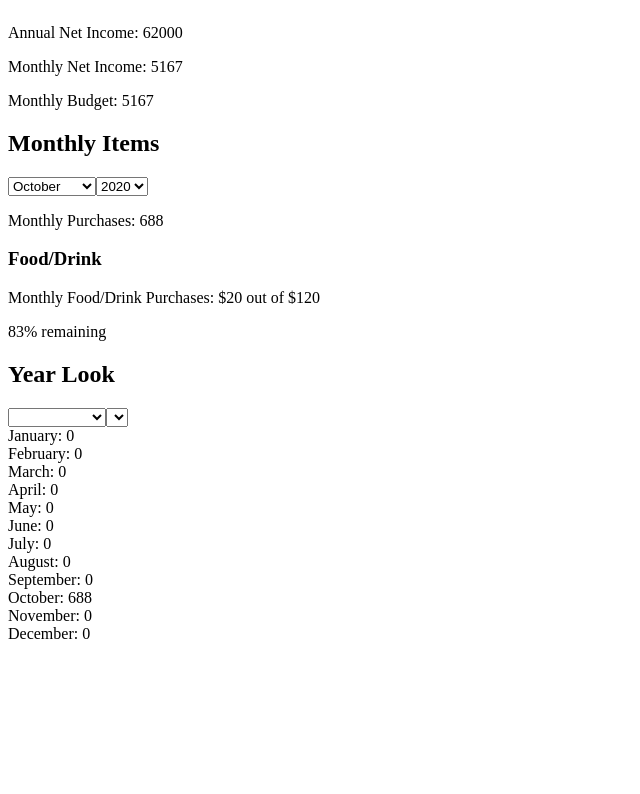
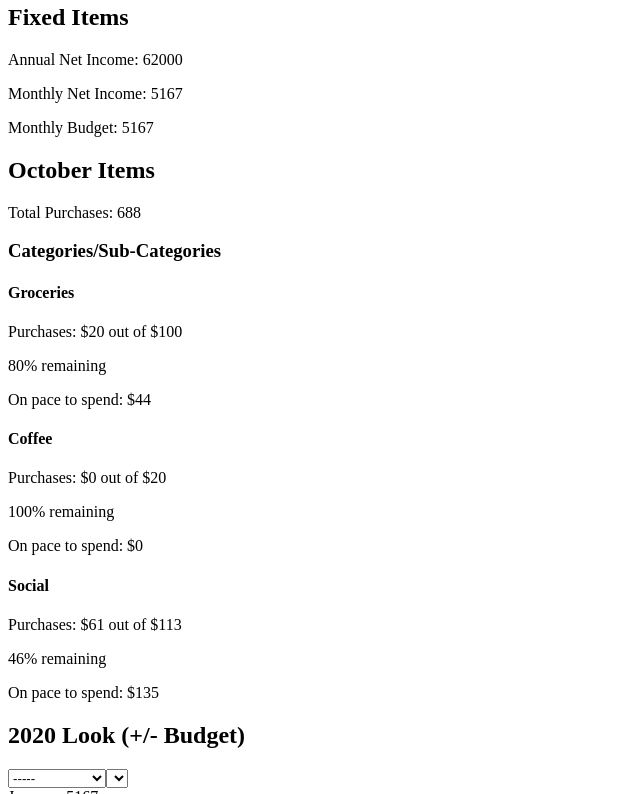
Before and after one commit to cameron-yee/callandor, a Gatsby site: page / in a window 1280 px wide. Shown: the part 103-897 px from the top of the page, without its empty margins (0-640 px from the left). Before the commit the page ends 800 px from the top, so only its background shows below. Built offline with nearby package versions, Linux system fonts and the light colour scheme; Gatsby itself is replaced by a stand-in of ours.

Commit message:
Edit YearLook; dashboard

```diff
--- a/src/components/year-look.tsx
+++ b/src/components/year-look.tsx
@@ -1,37 +1,47 @@
-import React, { useState } from 'react'
+import React, { useState, useEffect } from 'react'
 
-import { useMonthlyPurchases } from '../hooks'
+import { useBudget, useMonthlyPurchases } from '../hooks'
 
 import { CATEGORIES, SUB_CATEGORIES } from '../constants'
 
 import Select from './select'
 
-import { PurchaseFilterType } from '../types'
+import { BudgetFilterType, PurchaseFilterType } from '../types'
 
 
 const YearLook = ({ year }: { year: number }) => {
   const [filter, setFilter] = useState<string>('')
-  const [filterType, setFilterType] = useState<PurchaseFilterType>('')
+  const [filterType, setFilterType] = useState<BudgetFilterType | PurchaseFilterType>('-----')
 
-  const monthOne: number = useMonthlyPurchases({ month: 1, year: year, filter: filter, filterType: filterType})
-  const monthTwo: number = useMonthlyPurchases({ month: 2, year: year, filter: filter, filterType: filterType})
-  const monthThree: number = useMonthlyPurchases({ month: 3, year: year, filter: filter, filterType: filterType})
-  const monthFour: number = useMonthlyPurchases({ month: 4, year: year, filter: filter, filterType: filterType})
-  const monthFive: number = useMonthlyPurchases({ month: 5, year: year, filter: filter, filterType: filterType})
-  const monthSix: number = useMonthlyPurchases({ month: 6, year: year, filter: filter, filterType: filterType})
-  const monthSeven: number = useMonthlyPurchases({ month: 7, year: year, filter: filter, filterType: filterType})
-  const monthEight: number = useMonthlyPurchases({ month: 8, year: year, filter: filter, filterType: filterType})
-  const monthNine: number = useMonthlyPurchases({ month: 9, year: year, filter: filter, filterType: filterType})
-  const monthTen: number = useMonthlyPurchases({ month: 10, year: year, filter: filter, filterType: filterType})
-  const monthEleven: number = useMonthlyPurchases({ month: 11, year: year, filter: filter, filterType: filterType})
-  const monthTwelve: number = useMonthlyPurchases({ month: 12, year: year, filter: filter, filterType: filterType})
+  const monthOnePurchases: number = useMonthlyPurchases({ month: 1, year: year, filter: filter, filterType: filterType})
+  const monthTwoPurchases: number = useMonthlyPurchases({ month: 2, year: year, filter: filter, filterType: filterType})
+  const monthThreePurchases: number = useMonthlyPurchases({ month: 3, year: year, filter: filter, filterType: filterType})
+  const monthFourPurchases: number = useMonthlyPurchases({ month: 4, year: year, filter: filter, filterType: filterType})
+  const monthFivePurchases: number = useMonthlyPurchases({ month: 5, year: year, filter: filter, filterType: filterType})
+  const monthSixPurchases: number = useMonthlyPurchases({ month: 6, year: year, filter: filter, filterType: filterType})
+  const monthSevenPurchases: number = useMonthlyPurchases({ month: 7, year: year, filter: filter, filterType: filterType})
+  const monthEightPurchases: number = useMonthlyPurchases({ month: 8, year: year, filter: filter, filterType: filterType})
+  const monthNinePurchases: number = useMonthlyPurchases({ month: 9, year: year, filter: filter, filterType: filterType})
+  const monthTenPurchases: number = useMonthlyPurchases({ month: 10, year: year, filter: filter, filterType: filterType})
+  const monthElevenPurchases: number = useMonthlyPurchases({ month: 11, year: year, filter: filter, filterType: filterType})
+  const monthTwelvePurchases: number = useMonthlyPurchases({ month: 12, year: year, filter: filter, filterType: filterType})
+
+  const budget: number = useBudget({filter: filter, filterType: (filterType as BudgetFilterType)})
+
+  useEffect(() => {
+    setFilter(filterType === 'category'
+      ? CATEGORIES[0]
+      : filterType === 'subCategory'
+        ? SUB_CATEGORIES[0]
+        : '-----')
+  }, [filterType])
 
   return (
     <div>
       <Select
         value={filterType}
         setValue={setFilterType}
-        options={['category', 'subCategory', '']}
+        options={['category', 'subCategory', '-----']}
       />
       <Select
         value={filter}
@@ -45,18 +55,18 @@ const YearLook = ({ year }: { year: number }) => {
         }
       />
       <div>
-        <div>January: {monthOne}</div>
-        <div>February: {monthTwo}</div>
-        <div>March: {monthThree}</div>
-        <div>April: {monthFour}</div>
-        <div>May: {monthFive}</div>
-        <div>June: {monthSix}</div>
-        <div>July: {monthSeven}</div>
-        <div>August: {monthEight}</div>
-        <div>September: {monthNine}</div>
-        <div>October: {monthTen}</div>
-        <div>November: {monthEleven}</div>
-        <div>December: {monthTwelve}</div>
+        <div>January: {budget - monthOnePurchases}</div>
+        <div>February: {budget - monthTwoPurchases}</div>
+        <div>March: {budget - monthThreePurchases}</div>
+        <div>April: {budget - monthFourPurchases}</div>
+        <div>May: {budget - monthFivePurchases}</div>
+        <div>June: {budget - monthSixPurchases}</div>
+        <div>July: {budget - monthSevenPurchases}</div>
+        <div>August: {budget - monthEightPurchases}</div>
+        <div>September: {budget - monthNinePurchases}</div>
+        <div>October: {budget - monthTenPurchases}</div>
+        <div>November: {budget - monthElevenPurchases}</div>
+        <div>December: {budget - monthTwelvePurchases}</div>
       </div>
     </div>
   )
--- a/src/hooks/use-budget.ts
+++ b/src/hooks/use-budget.ts
@@ -1,6 +1,8 @@
 import { graphql, useStaticQuery } from 'gatsby'
 
 import { BudgetItem, BudgetFilterType } from '../types'
+
+import { roundTwo } from '../utils'
 
 type Edge = {
   node: BudgetItem
@@ -55,9 +57,11 @@ const useBudget = ({
     }
   `)
 
-  const amount: number = Math.round((getMonthlyBudget(data.allBudgetJson.edges, filter, filterType) + Number.EPSILON) * 100 / 100)
+  if (filterType === '-----') {
+    return roundTwo(getMonthlyBudget(data.allBudgetJson.edges))
+  }
 
-  return amount
+  return roundTwo(getMonthlyBudget(data.allBudgetJson.edges, filter, filterType))
 }
 
 export default useBudget
--- a/src/hooks/use-monthly-purchases.ts
+++ b/src/hooks/use-monthly-purchases.ts
@@ -1,6 +1,8 @@
 import { graphql, useStaticQuery } from 'gatsby'
 
 import { Purchase, PurchaseFilterType } from '../types'
+
+import { roundTwo } from '../utils'
 
 type Edge = {
   node: Purchase
@@ -78,9 +80,11 @@ const useMonthlyPurchases = ({
     }
   `)
 
-  const amount: number = Math.round((getMonthlyPurchasesAmount(data.allPurchasesJson.edges, month, year, filterType, filter) + Number.EPSILON) * 100 / 100)
+  if (filterType === '-----') {
+    return roundTwo(getMonthlyPurchasesAmount(data.allPurchasesJson.edges, month, year))
+  }
 
-  return amount
+  return roundTwo(getMonthlyPurchasesAmount(data.allPurchasesJson.edges, month, year, filterType, filter))
 }
 
 export default useMonthlyPurchases
--- a/src/pages/index.tsx
+++ b/src/pages/index.tsx
@@ -18,32 +18,31 @@ const Index = () => {
   const monthlyNetIncome: number = roundTwo(annualNetIncome / 12)
 
   const totalBudget: number = useBudget({})
-  const totalFoodDrinkBudget: number = useBudget({filter:'foodDrink', filterType:'category'})
+  const totalGroceriesBudget: number = useBudget({filter:'groceries', filterType:'subCategory'})
+  const totalCoffeeBudget: number = useBudget({filter:'coffee', filterType:'subCategory'})
+  const totalSocialBudget: number = useBudget({filter:'social', filterType:'category'})
 
   const totalMonthlyPurchases: number = useMonthlyPurchases({month: selectedMonth + 1, year: selectedYear + 2020})
-  const totalMonthlyFoodDrinkPurchases: number = useMonthlyPurchases({month:selectedMonth + 1, year: selectedYear + 2020, filter:'foodDrink', filterType:'category'})
+  const totalMonthlyGroceriesPurchases: number = useMonthlyPurchases({month:selectedMonth + 1, year: selectedYear + 2020, filter:'groceries', filterType:'subCategory'})
+  const totalMonthlyCoffeePurchases: number = useMonthlyPurchases({month:selectedMonth + 1, year: selectedYear + 2020, filter:'coffee', filterType:'subCategory'})
+  const totalMonthlySocialPurchases: number = useMonthlyPurchases({month:selectedMonth + 1, year: selectedYear + 2020, filter:'social', filterType:'category'})
+
+  const date: Date = new Date()
+  const fullYear: number = date.getFullYear()
+
+  const currentDay: number = date.getDate()
+  const currentMonth: number = date.getMonth()
+  const currentYear: number = fullYear - 2020
+
+  const daysInMonth: number = new Date(fullYear, currentMonth + 1, 0).getDate()
 
   useEffect(() => {
-    const date: Date = new Date()
-    const currentMonth: number = date.getMonth()
-    const currentYear: number = date.getFullYear() - 2020
-
     setSelectedMonth(currentMonth)
     setSelectedYear(currentYear)
   }, [])
 
   return (
     <div>
-      <h1>{MONTHS[selectedMonth]}, {YEARS[selectedYear]} Dashboard</h1>
-
-      <h2>Fixed Items</h2>
-      <div>
-        <p>Annual Net Income: {annualNetIncome}</p>
-        <p>Monthly Net Income: {monthlyNetIncome}</p>
-        <p>Monthly Budget: {totalBudget}</p>
-      </div>
-
-      <h2>Monthly Items</h2>
       <div>
         <Select
           options={MONTHS}
@@ -57,18 +56,45 @@ const Index = () => {
         />
       </div>
 
+      <h1>{MONTHS[selectedMonth]}, {YEARS[selectedYear]} Dashboard</h1>
+
+      <h2>Fixed Items</h2>
       <div>
-        <p>Monthly Purchases: {totalMonthlyPurchases}</p>
+        <p>Annual Net Income: {annualNetIncome}</p>
+        <p>Monthly Net Income: {monthlyNetIncome}</p>
+        <p>Monthly Budget: {totalBudget}</p>
+      </div>
+
+      <h2>{MONTHS[selectedMonth]} Items</h2>
+      <div>
+        <p>Total Purchases: {totalMonthlyPurchases}</p>
+
+        <h3>Categories/Sub-Categories</h3>
+        {/*<Dashboard categories={['social']} subCategories={['groceries', 'coffee']} yearLook={true} fixeditems={true} />*/}
+        {/*<DashboardCategory filter='groceries' filterType='foodDrink' />*/}
         <div>
-          <h3>Food/Drink</h3>
-          <p>
-            Monthly Food/Drink Purchases: ${totalMonthlyFoodDrinkPurchases} out of ${totalFoodDrinkBudget}
-          </p>
-          <p>{roundTwo(100 - totalMonthlyFoodDrinkPurchases / totalFoodDrinkBudget * 100)}% remaining</p>
+          <h4>Groceries</h4>
+          <p>Purchases: ${totalMonthlyGroceriesPurchases} out of ${totalGroceriesBudget}</p>
+          <p>{roundTwo(100 - totalMonthlyGroceriesPurchases / totalGroceriesBudget * 100)}% remaining</p>
+          {/*<Remaining filter='groceries' filterType='foodDrink' />*/}
+          <p>On pace to spend: ${roundTwo(totalMonthlyGroceriesPurchases / currentDay * daysInMonth)}</p>
+          {/*<Pace filter='groceries' filterType='foodDrink' />*/}
+        </div>
+        <div>
+          <h4>Coffee</h4>
+          <p>Purchases: ${totalMonthlyCoffeePurchases} out of ${totalCoffeeBudget}</p>
+          <p>{roundTwo(100 - totalMonthlyCoffeePurchases / totalCoffeeBudget * 100)}% remaining</p>
+          <p>On pace to spend: ${roundTwo(totalMonthlyCoffeePurchases / currentDay * daysInMonth)}</p>
+        </div>
+        <div>
+          <h4>Social</h4>
+          <p>Purchases: ${totalMonthlySocialPurchases} out of ${totalSocialBudget}</p>
+          <p>{roundTwo(100 - totalMonthlySocialPurchases / totalSocialBudget * 100)}% remaining</p>
+          <p>On pace to spend: ${roundTwo(totalMonthlySocialPurchases / currentDay * daysInMonth)}</p>
         </div>
       </div>
 
-      <h2>Year Look</h2>
+      <h2>{selectedYear + 2020} Look (+/- Budget)</h2>
       <div>
         <YearLook year={selectedYear + 2020} />
       </div>
--- a/src/types/index.ts
+++ b/src/types/index.ts
@@ -45,11 +45,12 @@ export type PurchaseFilterType =
   | 'category'
   | 'date'
   | 'subCategory'
-  | ''
+  | '-----'
 
 export type BudgetFilterType =
   | 'category'
   | 'subCategory'
+  | '-----'
 
 export type IncomeFilterType =
 	| 'name'
```
